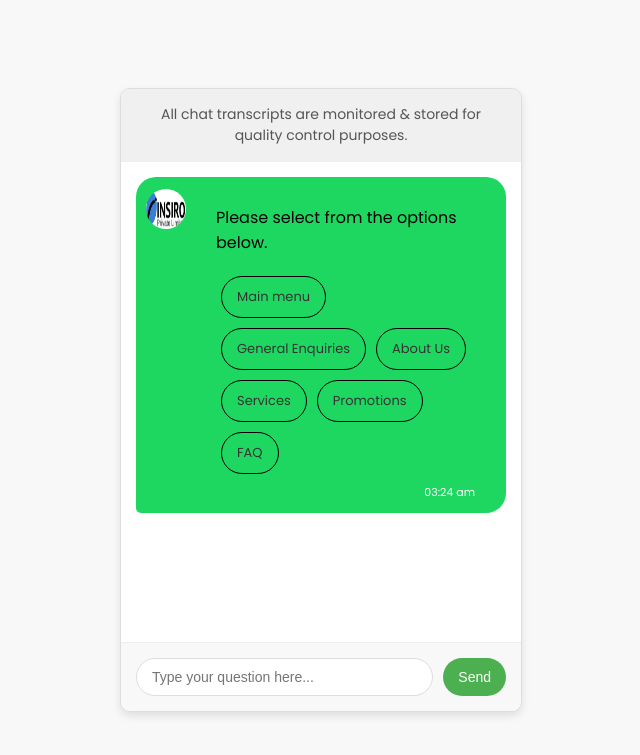
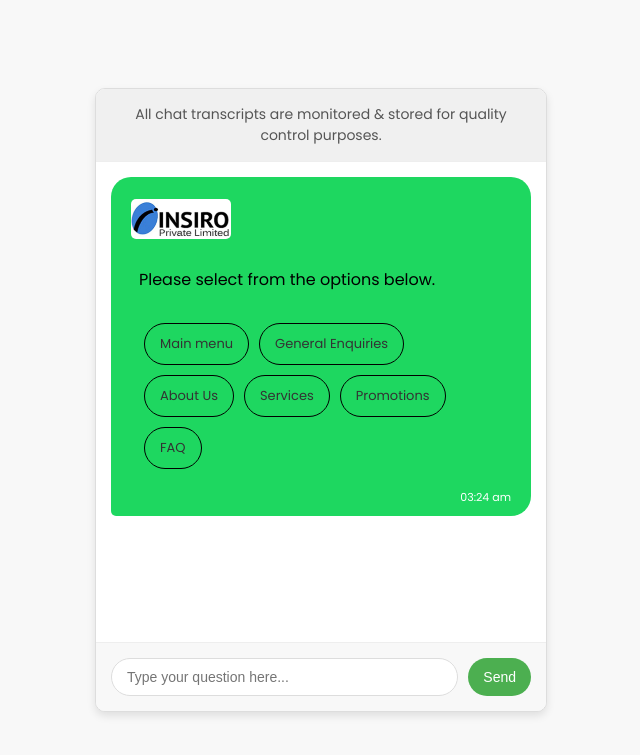
Before and after one commit to ethaneol/Insirochatbot, a Flask app: page / in a window 1280 px wide. Shown: the top 755 px of the page, without its empty margins (319-959 px from the left). Run offline with Flask 3, Linux system fonts and the light colour scheme.

```diff
--- a/static/style.css
+++ b/static/style.css
@@ -11,7 +11,7 @@ body {
 }
 
 .chat-container {
-    width: 400px;
+    width: 450px;
     border: 1px solid #ddd;
     border-radius: 10px;
     overflow: hidden;
@@ -38,7 +38,7 @@ body {
 }
 
 .message {
-    display: flex;
+    display: flex-column;
     margin-bottom: 15px;
     align-items: flex-start;
 }
@@ -46,8 +46,16 @@ body {
 .bot-message {
     background-color: #1ed760;
     align-self: flex-start;
+    align-items: left;
     border-radius: 20px 20px 20px 5px;
+    display: flex;
+    flex-direction: column;
+    justify-content: center; /* Center horizontally */
+    text-align: left; /* Center vertically */
+    padding: 10px; /* Add padding to avoid cramped content */
 }
+
+
 
 .user-message {
     background-color: #f0f4c3;
@@ -57,18 +65,23 @@ body {
 }
 
 .message-content {
-    padding: 12px 18px;
-    max-width: 70%;
+    padding: 12px 18px 10px 18px;
+    max-width: 80%;
     word-wrap: break-word;
+    display: flex;
+    flex-direction: column;
+    justify-content: center; /* Center vertically */ /* Center horizontally *//* Ensure text is centered */
 }
 
+
 .bot-avatar {
-    width: 40px;
+    width: 100px;
     height: 40px;
-    border-radius: 50%;
-    margin-right: 12px;
+    border-radius: 5px;
+    margin-right: 6px;
     margin-left: 10px;
     margin-top: 12px;
+
 }
 
 .timestamp {
@@ -77,6 +90,19 @@ body {
     color: #fff;
     margin-top: 5px;
     text-align: right;
+    display: flex;
+    align-self: flex-end;
+    margin-right: 10px;
+}
+
+.timestampinbotmessage {
+    display: block;
+    font-size: 11px;
+    color: #fff;
+    margin-top: 5px;
+    text-align: right;
+    display: flex;
+    align-self: flex-end;
 }
 
 .quick-replies {
--- a/templates/index.html
+++ b/templates/index.html
@@ -26,8 +26,8 @@
                         <button class="quick-reply">Promotions</button>
                         <button class="quick-reply">FAQ</button>
                     </div>
-                    <span class="timestamp"></span>
                 </div>
+                <span class="timestamp"></span>
             </div>
         </div>
         <div class="chat-input">
@@ -66,13 +66,14 @@
         messageContent.appendChild(messageParagraph);
 
         const timestampSpan = document.createElement('span');
-        timestampSpan.classList.add('timestamp');
+        timestampSpan.classList.add('timestampinbotmessage');
         timestampSpan.textContent = new Date().toLocaleTimeString(undefined, { hour: '2-digit', minute: '2-digit' });
         messageContent.appendChild(timestampSpan);
 
         chatMessages.scrollTop = chatMessages.scrollHeight;
 
     }
+
 
 userInput.addEventListener("keypress", function(event) {
     if (event.key === "Enter") {
```
